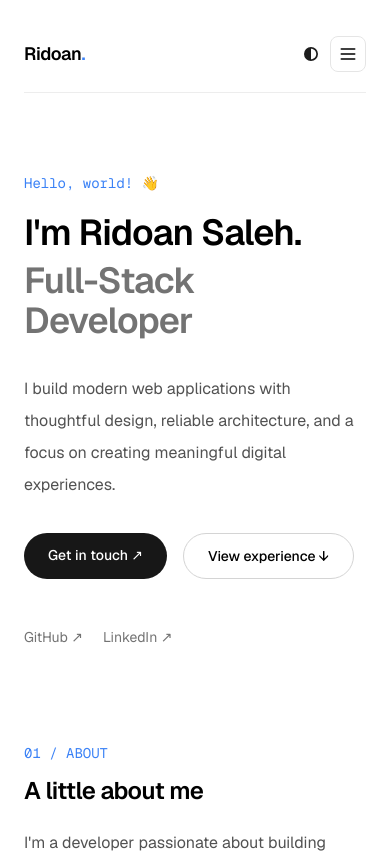
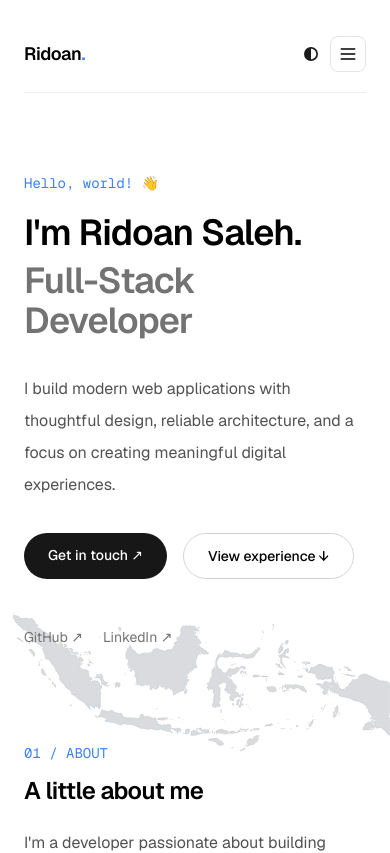
Before and after one commit to ridoansaleh/ridoansaleh.github.io, a Next.js app: page / in a window 390 px wide. Shown: the top 853 px of the page. Built offline with nearby package versions, Linux system fonts and the light colour scheme.

Commit message:
feat: add Indonesia map as a page background

```diff
--- a/app/global.css
+++ b/app/global.css
@@ -36,6 +36,38 @@
 
 html {
   min-width: 360px;
+}
+
+.indonesia-map {
+  position: fixed;
+  left: 50%;
+  bottom: 5vh;
+  z-index: 0;
+  width: min(96vw, 1100px);
+  height: auto;
+  opacity: 0.12;
+  mix-blend-mode: multiply;
+  pointer-events: none;
+  transform: translateX(-50%);
+}
+
+.dark .indonesia-map {
+  filter: invert(1);
+  mix-blend-mode: screen;
+  opacity: 0.14;
+}
+
+@media (max-width: 640px) {
+  .indonesia-map {
+    z-index: 1;
+    width: 100vw;
+    bottom: 4vh;
+    opacity: 0.2;
+  }
+
+  .dark .indonesia-map {
+    opacity: 0.22;
+  }
 }
 
 .prose {
--- a/app/page.tsx
+++ b/app/page.tsx
@@ -60,7 +60,15 @@ const aiaTechnologies = [
 
 export default function Page() {
   return (
-    <div className="space-y-24">
+    <>
+      <img
+        className="indonesia-map"
+        src="/indonesia-map.jpg"
+        alt=""
+        aria-hidden="true"
+      />
+
+      <div className="relative z-10 space-y-24">
       {/* Hero */}
       <section className="relative pt-20 sm:pt-28">
         <p className="mb-5 font-mono text-sm text-blue-500">Hello, world! 👋</p>
@@ -389,6 +397,7 @@ export default function Page() {
           {socialLinks.email.replace("mailto:", "")} ↗
         </a>
       </section>
-    </div>
+      </div>
+    </>
   );
 }
```
Also changed, not shown: public/indonesia-map.jpg (added).
